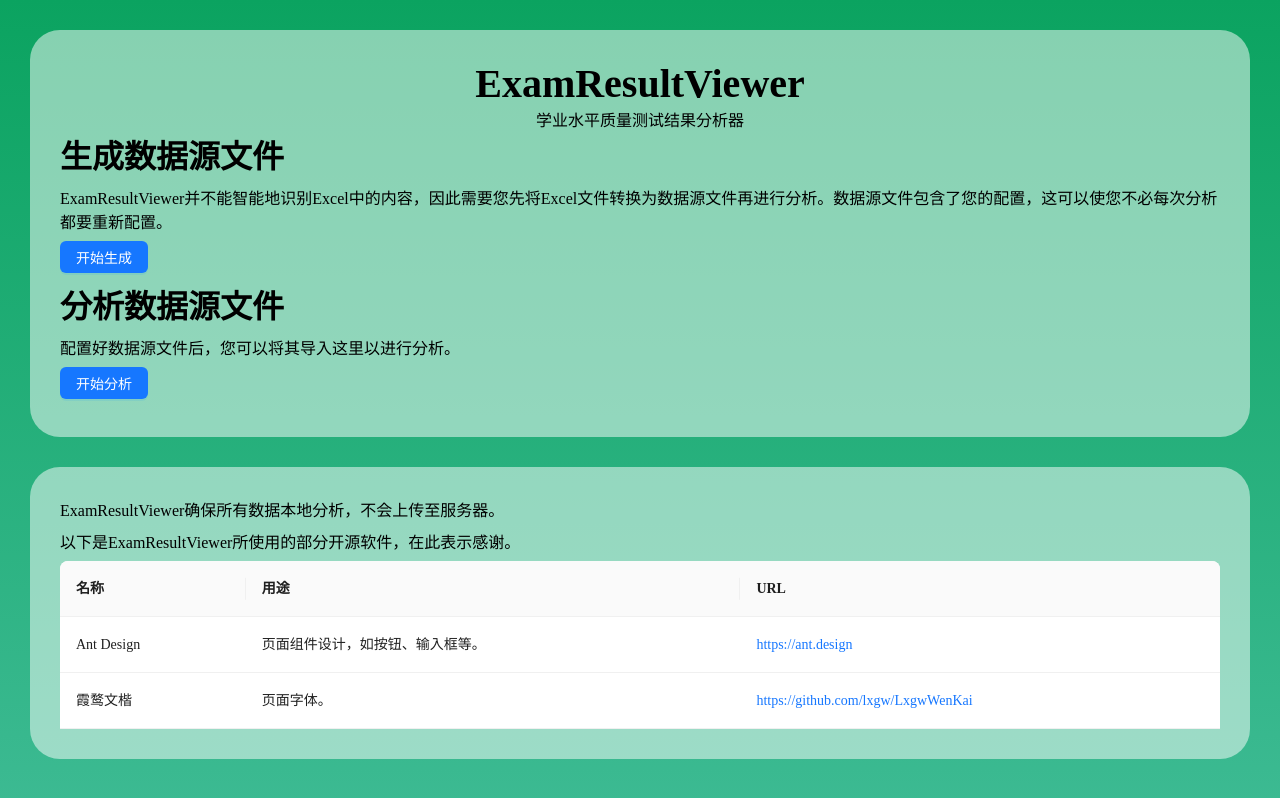
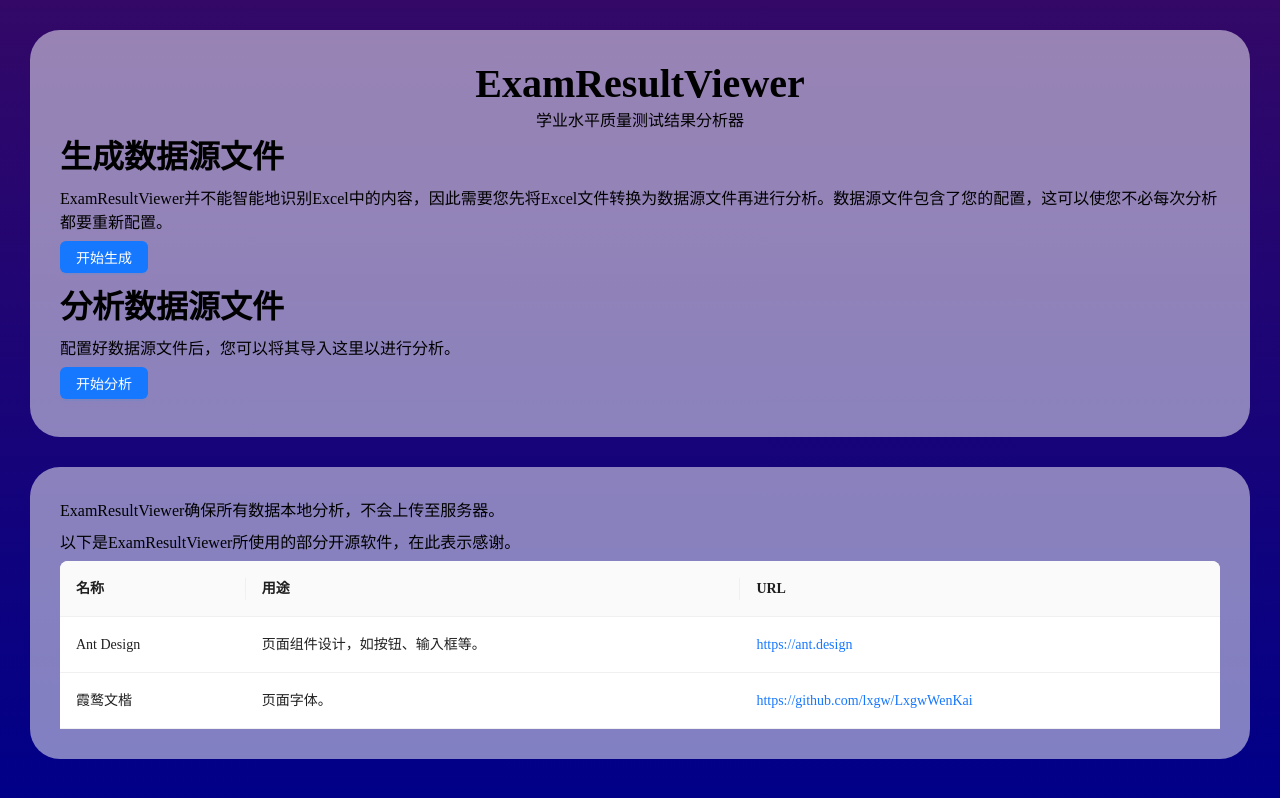
Before and after one commit to cyrxdzj/exam_result_viewer, a React (Create React App) app: page / in a window 1280 px wide. Built offline with nearby package versions, Linux system fonts and the light colour scheme; a web font is replaced by a local one.

Commit message:
更改背景。

```diff
--- a/src/Components.js
+++ b/src/Components.js
@@ -7,7 +7,7 @@ const text_size = {
 
 export function Background({children}) {
     return (<div style={{
-        "background": "linear-gradient(#0ba360 0%, #3cba92 100%)",
+        "background": "linear-gradient(to top, #000088 0%, #330867 100%)",
         "position": "fixed",
         "padding": "30px",
         "top": "0px",
```
